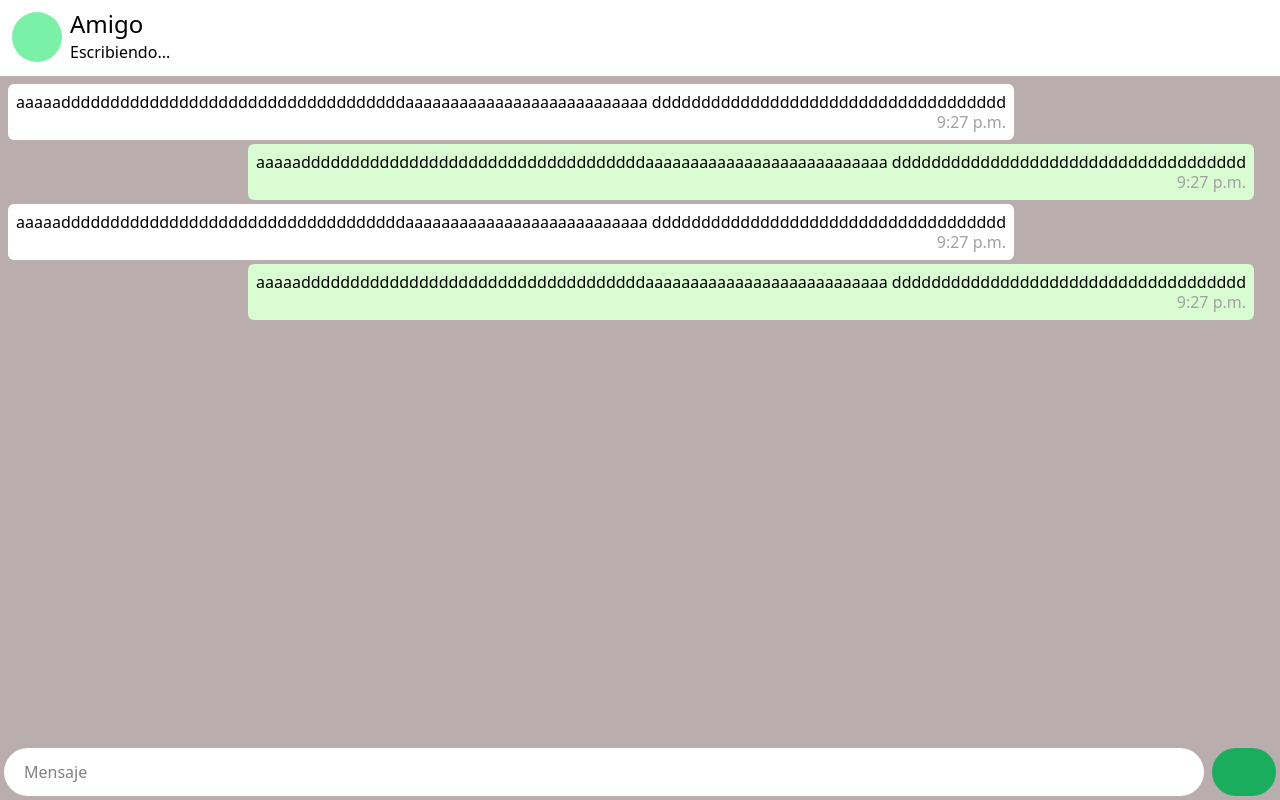
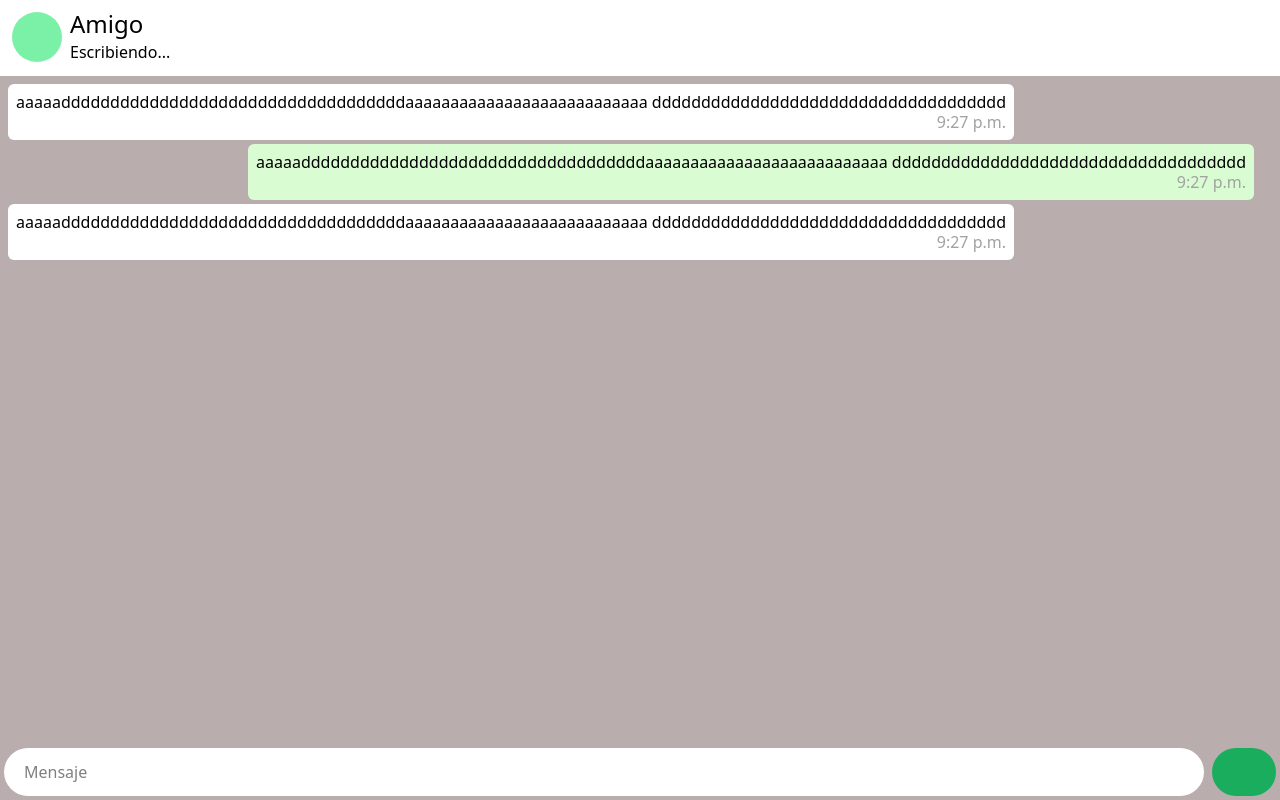
Before and after one commit to IyotoI/chat_my_del_front, a React app: page / in a window 1280 px wide. Built offline with nearby package versions, Linux system fonts and the light colour scheme; the HTML template or start-up script is replaced by a standard one.

Commit message:
Set the bottom chat to fixed

```diff
--- a/src/App.jsx
+++ b/src/App.jsx
@@ -10,15 +10,14 @@ const App = () => {
         <TopChat />
       </div>
       {/* Conversacion - chat */}
-      <div className="flex-1 bg-[#b9adad] px-2 pt-2 overflow-y-auto">
+      <div className="flex-1 bg-[#b9adad] px-2 pt-2 overflow-y-auto mb-[56px]">
         {/* Tarjeta mensaje */}
         <CardMessages className="mb-1 bg-white mr-20 sm:mr-60" />
         <CardMessages className="mb-1 bg-[#D9FCD2] ml-20 sm:ml-60" />
         <CardMessages className="mb-1 bg-white mr-20 sm:mr-60" />
-        <CardMessages className="mb-1 bg-[#D9FCD2] ml-20 sm:ml-60" />
       </div>
       {/* Parte inferior - chat */}
-      <div className="p-1 bg-[#b9adad]">
+      <div className="p-1 bg-[#b9adad] absolute bottom-0 w-full">
         <BottomChat />
       </div>
     </div>
```
